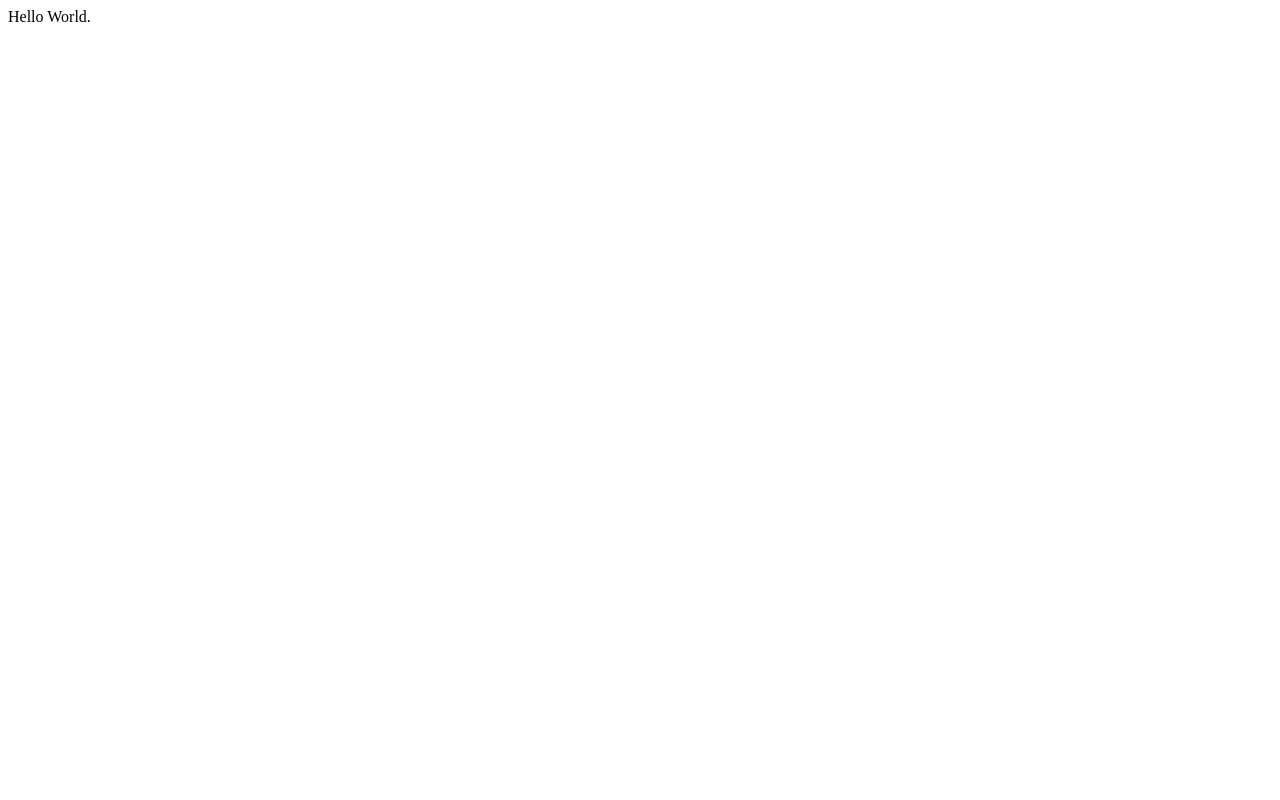
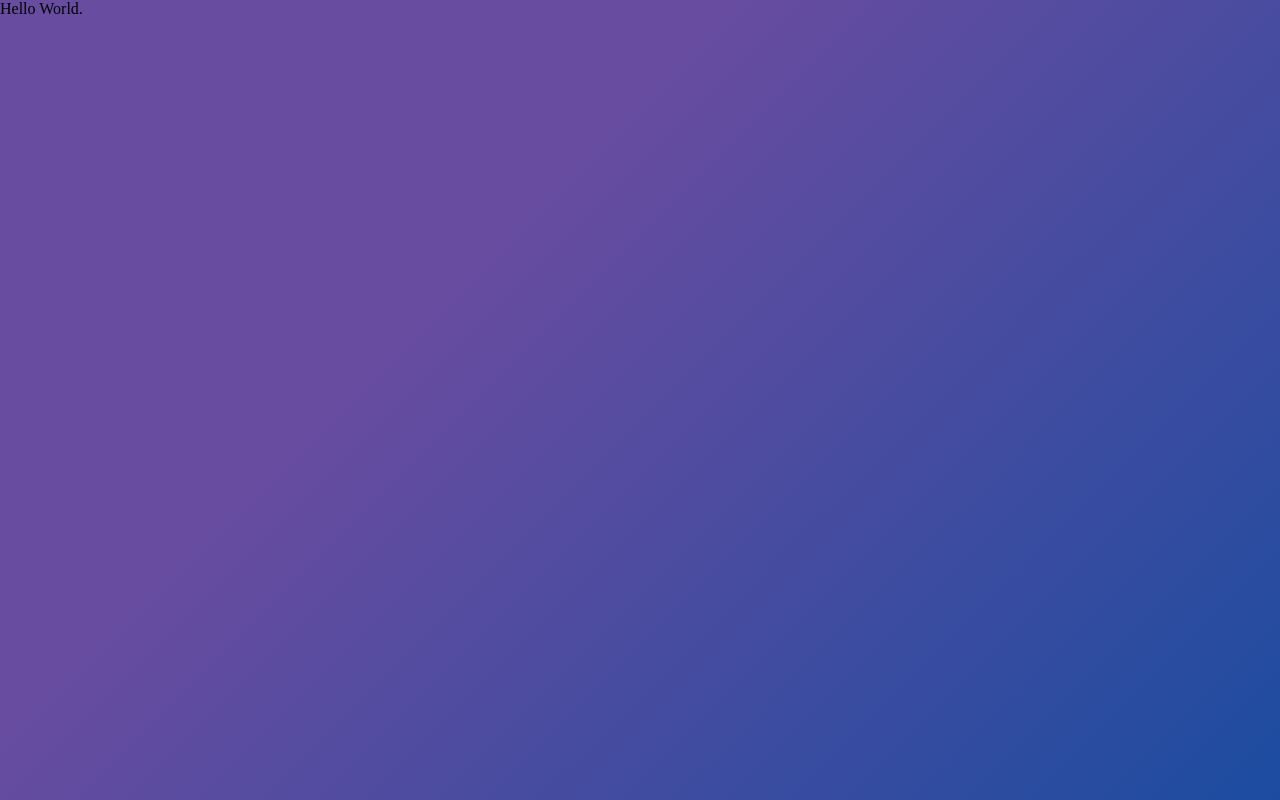
Before and after one commit to neolectron/sardochetv, a Next.js app: page / in a window 1280 px wide. Built offline with nearby package versions, Linux system fonts and the light colour scheme.

Commit message:
feat(css): enable css global styling

```diff
--- /dev/null
+++ b/pages/_app.jsx
@@ -0,0 +1,5 @@
+import "../styles/_app.css";
+
+export default function App({ Component, pageProps }) {
+  return <Component {...pageProps} />;
+}
--- /dev/null
+++ b/styles/_app.css
@@ -0,0 +1,11 @@
+html,
+body,
+#__next {
+  height: 100%;
+  width: 100%;
+  margin: 0;
+}
+
+#__next {
+  background-image: linear-gradient(135deg, #684ca0 35%, #1c4ca0 100%);
+}
```
